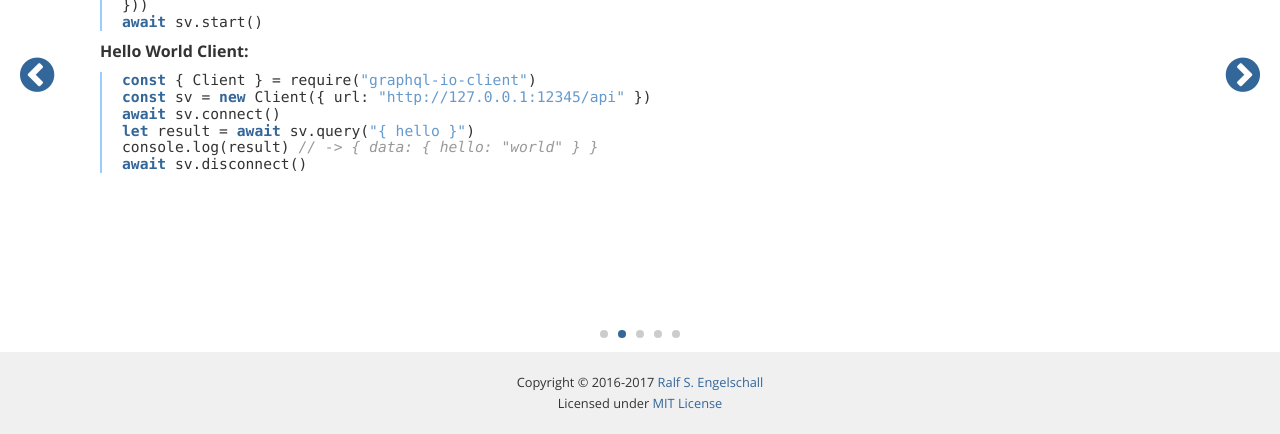
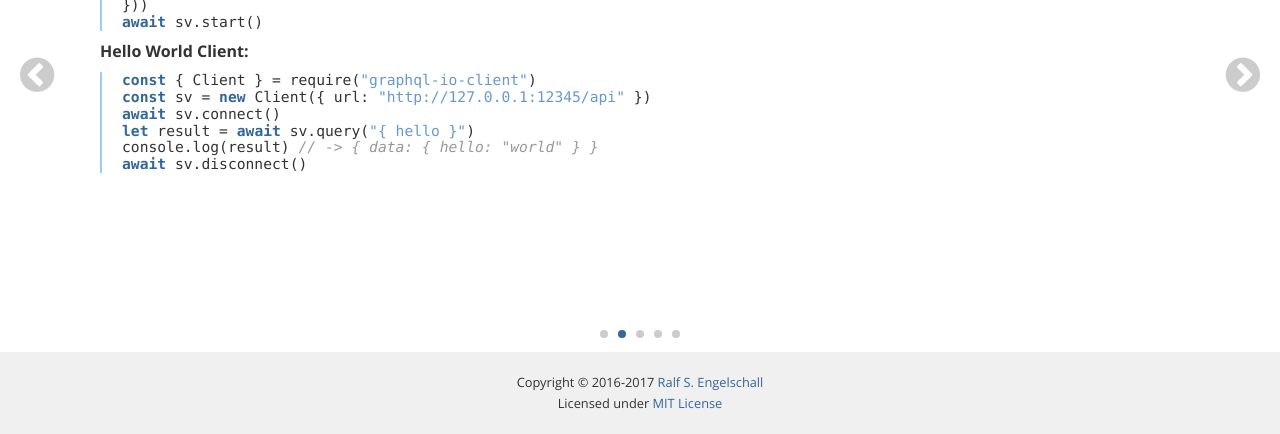
Before and after one commit to rse/graphql-io-website, a website: page index.html in a window 1280 px wide. Both pictures are taken after a click on the icon 1242 px from the left and 440 px from the top of the page. Shown: the part 366-800 px from the top of the page. Drawn offline with Linux system fonts and the light colour scheme.

Commit message:
improve website

```diff
--- a/index.css
+++ b/index.css
@@ -131,7 +131,7 @@ div.footer {
     position: absolute;
     left: 20px;
     top: 45%;
-    color: #336699;
+    color: #cccccc;
     font-size: 40px;
 }
 .content .icons .fa-chevron-circle-right {
@@ -139,7 +139,7 @@ div.footer {
     position: absolute;
     right: 20px;
     top: 45%;
-    color: #336699;
+    color: #cccccc;
     font-size: 40px;
 }
 
```
